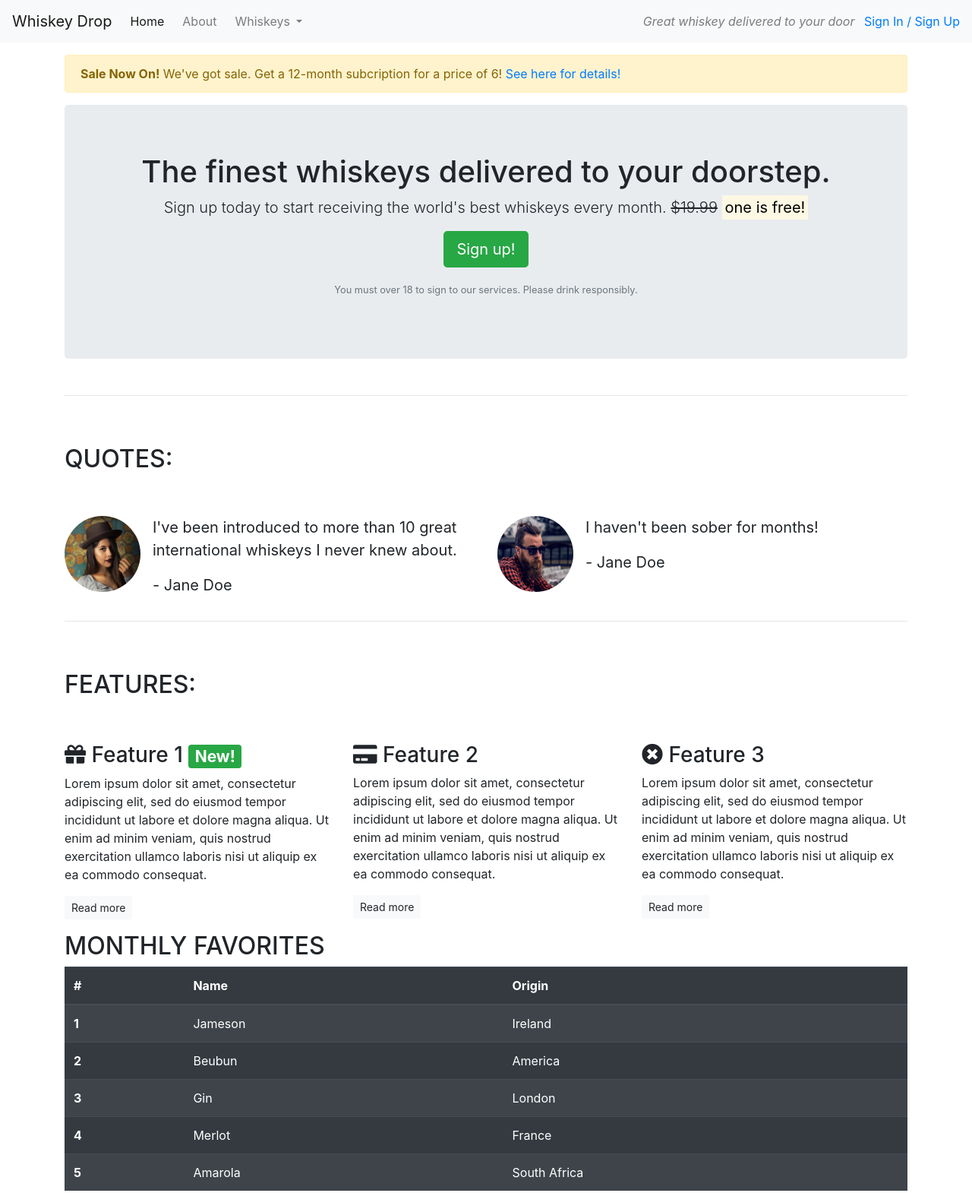
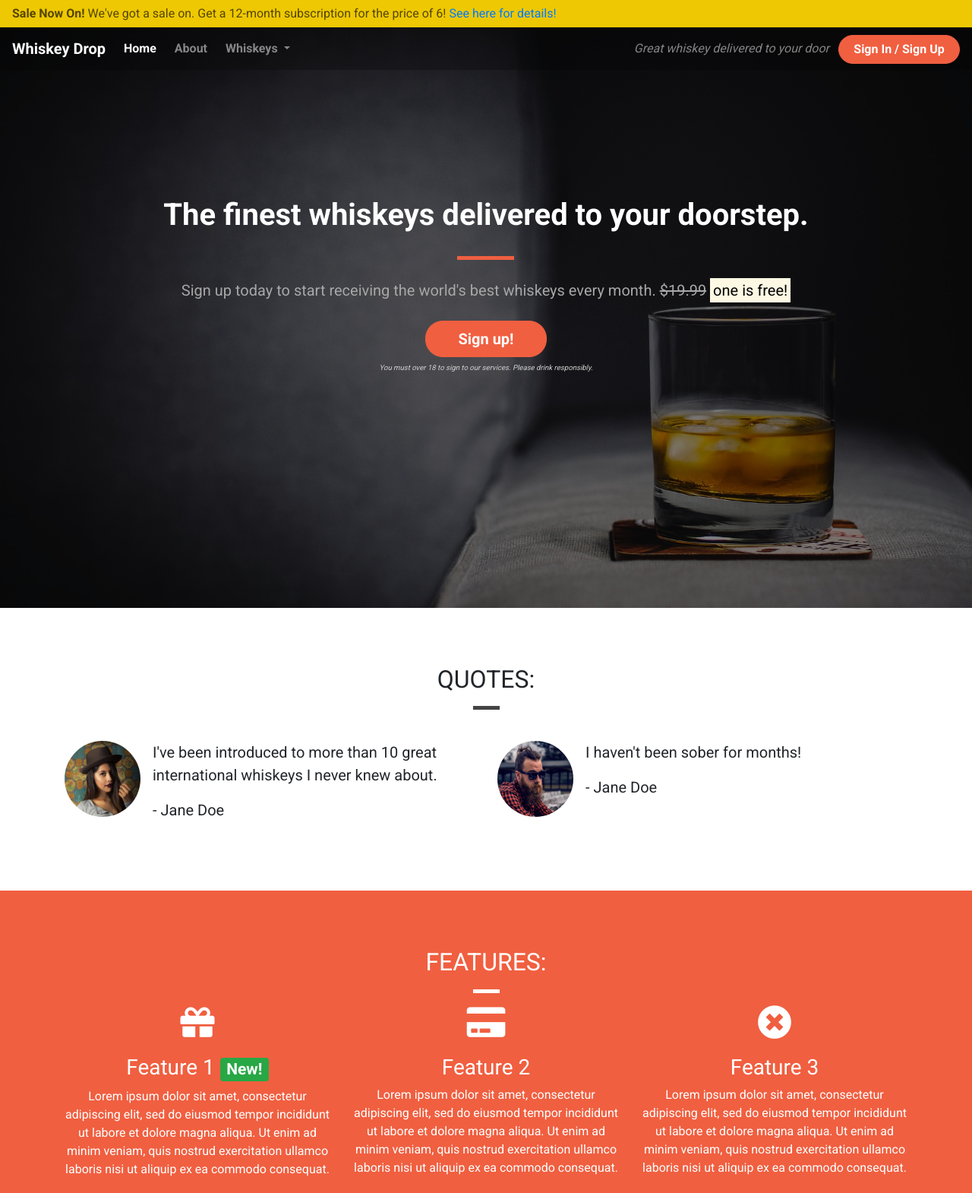
Before and after one commit to victormgbam/farm, a plain HTML site: page index.html in a window 1280 px wide. Shown: the top 1570 px of the page at 76% size. Drawn offline with nearby package versions, Linux system fonts and the light colour scheme.

Commit message:
Add bootstrap contents and images to index.html

```diff
--- /dev/null
+++ b/css/style.css
@@ -0,0 +1,201 @@
+body {
+    font-family: 'Roboto', sans-serif;
+}
+
+/* Containers */
+
+.container-wrapper {}
+
+.container-wrapper--red {
+    background-color: #f05f40;
+    color: white;
+}
+
+.alert-container {}
+
+.callout-container {
+    height: 100vh;
+
+    background: url('../images/whiskey-background.jpg') no-repeat bottom right fixed;
+    -webkit-background-size: cover;
+    -moz-background-size: cover;
+    -o-background-size: cover;
+    background-size: cover;
+
+    display: flex;
+    align-items: center;
+    justify-content: center;
+
+    position: relative;
+}
+
+.opaque-overlay {
+    position: absolute;
+    top: 0;
+    left: 0;
+    height: 100%;
+    width: 100%;
+    background-color: rgba(0, 0, 0, 0.5);
+}
+
+.content-container {
+    padding-top: 75px;
+    padding-bottom: 75px;
+}
+
+/* Navbar */
+
+.navalert-container {
+    position: absolute;
+    top: 0;
+    left: 0;
+    z-index: 1;
+    padding-left: 0;
+    padding-right: 0;
+}
+
+.navbar {
+    margin-bottom: 0;
+    width: 100%;
+    background-color: rgba(0, 0, 0, .25);
+    border: 0;
+}
+
+.navbar .navbar-toggler {
+    border: 0;
+}
+
+.navbar .navbar-brand {
+    font-weight: bold;
+}
+
+.navbar .navbar-nav a {
+    font-weight: bold;
+}
+
+
+/* Jumbotron */
+
+.jumbotron {
+    background-color: transparent;
+}
+
+.jumbotron h1 {
+    color: white;
+    font-weight: bold;
+    margin-bottom: 30px;
+    color: white;
+}
+
+.jumbotron .lead {
+    color: #a7a7a7;
+    margin: 25px 0;
+}
+
+.jumbotron small {
+    font-size: 60%;
+    font-style: italic;
+    color: #d0d0d0;
+}
+
+/* Block dividers */
+
+.block-divider {
+    width: 75px;
+    height: 5px;
+    border: 0;
+    background-color: #444;
+}
+
+.block-divider--orange {
+    background-color: #f05f40;
+}
+
+.block-divider--white {
+    background-color: white;
+}
+
+.block-divider--short {
+    width: 35px;
+}
+
+/* Buttons */
+
+.btn--cta {
+    font-weight: bold;
+    border-radius: 23px;
+    width: 160px;
+}
+
+.btn--red {
+    color: white;
+    background-color: #f05f40;
+    border-color: #f05f40;
+}
+
+.btn--red:hover,
+.btn--red:active,
+.btn--red:focus,
+.btn--red:active:focus {
+    background-color: #df4929;
+    border-color: #df4929;
+    color: white;
+}
+
+/* Alert */
+
+.alert-container .col-12 {
+    padding-left: 0;
+    padding-right: 0;
+}
+
+.site-wide-alert {
+    color: #544600;
+    background-color: #eec802;
+    border-color: #eec802;
+    padding: 5px 15px;
+    margin-bottom: 0;
+    border: 1px solid transparent;
+    border-radius: 0;
+}
+
+/* Page Headers */
+
+.page-header {
+    margin-bottom: 0;
+    border-bottom: 0;
+    text-align: center;
+}
+
+.page-header h2 {
+    margin-top: 0;
+}
+
+/* Quotes */
+
+.quotes .page-header {
+    margin-bottom: 25px;
+}
+
+/* Features */
+
+.feature {
+    text-align: center;
+    margin-bottom: 40px;
+}
+
+.feature i {
+    margin-bottom: 20px;
+    font-size: 45px;
+    line-height: 45px;
+}
+
+.feature .btn {
+    background-color: white;
+    border-color: white;
+    border-radius: 15px;
+    min-width: 100px;
+    font-weight: bold;
+    margin-top: 10px;
+    color: #f05f40;
+}
--- a/index.html
+++ b/index.html
@@ -7,9 +7,21 @@
     <title>Whiskey Drop | Taste a new whiskey every month</title>
     <link rel="stylesheet" href="https://stackpath.bootstrapcdn.com/bootstrap/4.2.0/css/bootstrap.min.css">
     <link rel="stylesheet" href="https://use.fontawesome.com/releases/v5.6.1/css/all.css" integrity="sha384-gfdkjb5BdAXd+lj+gudLWI+BXq4IuLW5IT+brZEZsLFm++aCMlF1V92rMkPaX4PP" crossorigin="anonymous">
+    <link href="https://fonts.googleapis.com/css?family=Roboto:400,700" rel="stylesheet">
+    <link rel="stylesheet" href="css/style.css" type="text/css" />
 </head>
 <body>
-    <nav class="navbar navbar-light bg-light navbar-expand-sm">
+    <div class="container-fluid navalert-container">
+        <div class="container-fluid alert-container">
+            <div class="row d-none d-sm-block">
+                <div class="col-12">
+                    <div class="site-wide-alert alert alert-warning">
+                        <strong>Sale Now On!</strong> We've got a sale on. Get a 12-month subscription for the price of 6! <a href="">See here for details!</a>
+                    </div>
+                </div>
+            </div>
+        </div>
+    <nav class="navbar navbar-dark navbar-expand-sm">
         <a href='/' class="navbar-brand">Whiskey Drop</a>
         <button class="navbar-toggler ml-auto" type="button" data-toggle="collapse" data-target="#navbarNavDropdown" aria-controls="navbarNavDropdown" aria-expanded="false" aria-label="Toggle navigation">
             <span class="navbar-toggler-icon"></span></button>
@@ -40,43 +52,44 @@
 
         <div class="d-none d-md-block">
             <p class="navbar-text my-auto mr-2"><i>Great whiskey delivered to your door</i></p>
-            <a href="/login">Sign In / Sign Up</a>
+            <a href="/login" class="btn btn--cta btn--red">Sign In / Sign Up</a>
         </div>
 
+
         </nav>
-    <article class="container mt-3">
-        <div class="row d-none d-sm-block">
-            <div class="col-12">
-                <div class="alert alert-warning">
-                    <strong>Sale Now On!</strong> We've got sale. Get a 12-month subcription for a price
-                    of 6! <a href="">See here for details!</a>
     </div>
+    <div class="container-fluid callout-container">
 
-            </div>
-        </div>
         <!-- Callout -->
+        <div class="opaque-overlay">&nbsp;</div>
 
             <div class="row">
                 <div class="col-12">
                     <section class="callout jumbotron text-center">
-                    <h1>The finest whiskeys delivered to your doorstep.</h1>
+                    <h1 class="jumbotron-header">The finest whiskeys delivered to your doorstep.</h1>
+                    <hr class="block-divider block-divider--orange">
                         <p class="lead">Sign up today to start receiving the world's best whiskeys every month.
                             <s class="d-none d-sm-inline">$19.99</s>
                             <span class="d-inline d-sm-none"><br></span>
                             <strong><mark>one is free!</mark></strong></p>
-                        <p><button class="btn btn-lg btn-success" data-toggle="modal" data-target="#signUpModal">Sign up!</button></p>
+                        <button class="btn btn-lg btn--cta btn--red" data-toggle="modal" data-target="#signUpModal">Sign up!</button>
                     <p class="text-muted"><small>You must over 18 to sign to our services. Please drink responsibly.</small></p>
                 </section>
             </div>
             </div>
+        </div>
         <!-- /.callout -->
-        <hr>
+    </div>
+
 
         <!-- Quotes -->
+    <div class="container-wrapper">
+        <div class="container quotes-container content-container">
          <section class="quotes">
             <div class="row">
-                <div class="col-12 my-5">
+                <div class="col-12 page-header">
                         <h2 class="text-uppercase">Quotes:</h2>
+                        <hr class="block-divider block-divider--short">
                 </div>
             </div>
             <div class="row">
@@ -108,34 +121,39 @@
                 </div>
             </div>
          </section>
+        </div>
+    </div>
         <!-- /.quotes -->
-        <hr>
+
 
         <!-- Features -->
+    <div class="container-wrapper container-wrapper--red">
+        <div class="container features-container content-container">
           <section class="features">
             <div class="row">
-                <div class="col-12 my-5">
+                <div class="col-12 page-header">
                     <h2 class="text-uppercase">Features:</h2>
+                    <hr class="block-divider block-divider--short block-divider--white">
                 </div>
             </div>
             <div class="row">
             <div class="col-12 col-md-6 col-lg-4">
              <div class="feature">
-                <h3><i class="fas fa-gift d-none d-sm-inline"></i> Feature 1 <span class="badge badge-success">New!</span></h3>
+                <h3><i class="fas fa-gift d-none d-sm-block"></i> Feature 1 <span class="badge badge-success">New!</span></h3>
                 <p>Lorem ipsum dolor sit amet, consectetur adipiscing elit, sed do eiusmod tempor incididunt ut labore et dolore magna aliqua. Ut enim ad minim veniam, quis nostrud exercitation ullamco laboris nisi ut aliquip ex ea commodo consequat.</p>
                 <p><a class="btn btn-sm btn-light" href="">Read more</a></p>
             </div>
             </div>
             <div class="col-12 col-md-6 col-lg-4">
              <div class="feature">
-                <h3><i class="fas fa-credit-card d-none d-sm-inline"></i> Feature 2</h3>
+                <h3><i class="fas fa-credit-card d-none d-sm-block"></i> Feature 2</h3>
                 <p>Lorem ipsum dolor sit amet, consectetur adipiscing elit, sed do eiusmod tempor incididunt ut labore et dolore magna aliqua. Ut enim ad minim veniam, quis nostrud exercitation ullamco laboris nisi ut aliquip ex ea commodo consequat.</p>
                 <p><a class="btn btn-sm btn-light" href="">Read more</a></p>
              </div>
              </div>
              <div class="col-12 d-md-none d-lg-block col-lg-4">
              <div class="feature">
-                <h3><i class="fas fa-times-circle d-none d-sm-inline"></i> Feature 3</h3>
+                <h3><i class="fas fa-times-circle d-none d-sm-block"></i> Feature 3</h3>
                 <p>Lorem ipsum dolor sit amet, consectetur adipiscing elit, sed do eiusmod tempor incididunt ut labore et dolore magna aliqua. Ut enim ad minim veniam, quis nostrud exercitation ullamco laboris nisi ut aliquip ex ea commodo consequat.</p>
                 <p><a class="btn btn-sm btn-light" href="">Read more</a></p>
              </div>
@@ -183,7 +201,9 @@
             </table>
          </section>
          <!-- /.features -->
-    </article>
+        </div>
+    </div>
+
 
     <div class="modal" tabindex="-1" role="dialog" id="signUpModal">
         <div class="modal-dialog" role="document">
```
Also changed, not shown: images/whiskey-background.jpg (added). Lines whose indentation alone changed are shown as unchanged.
